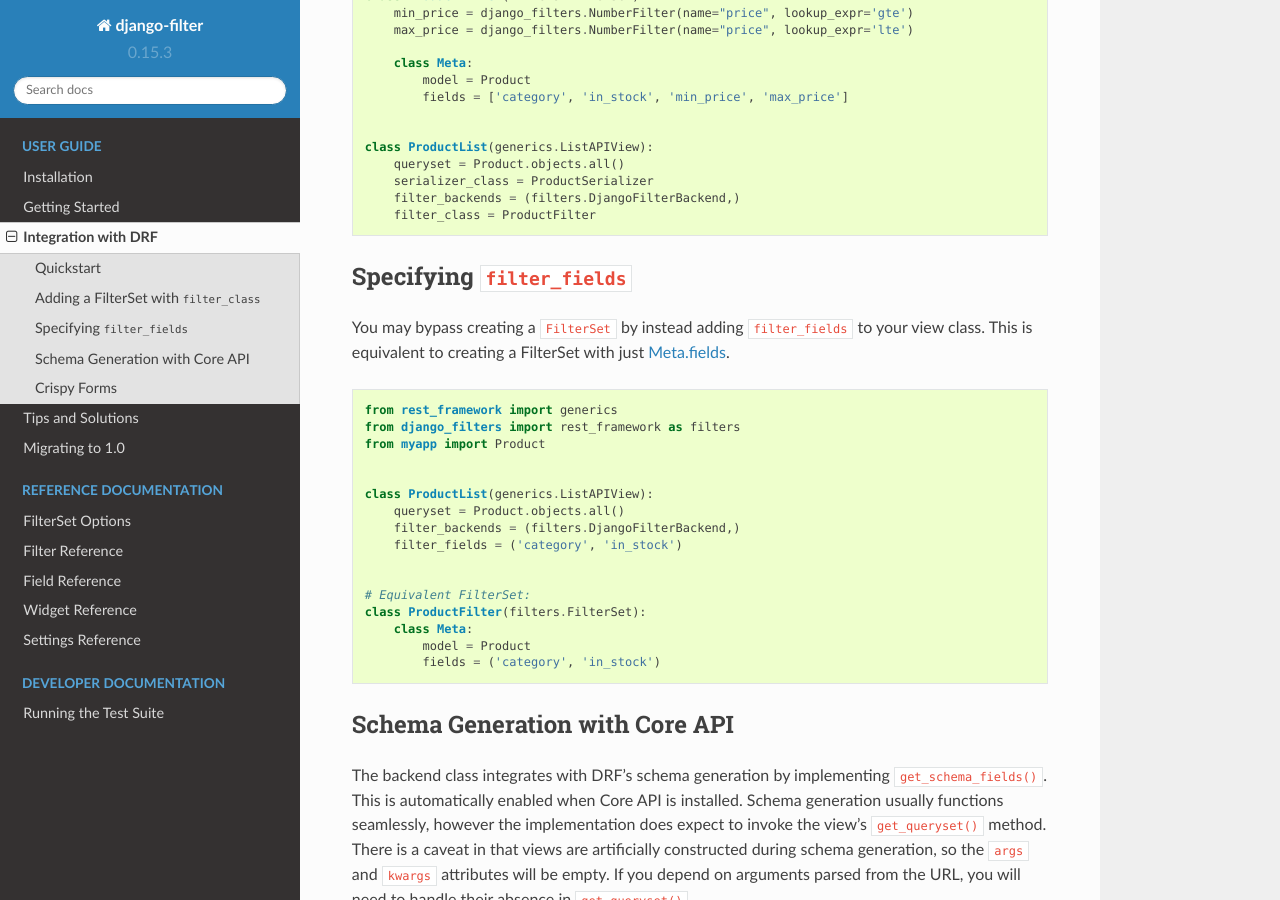
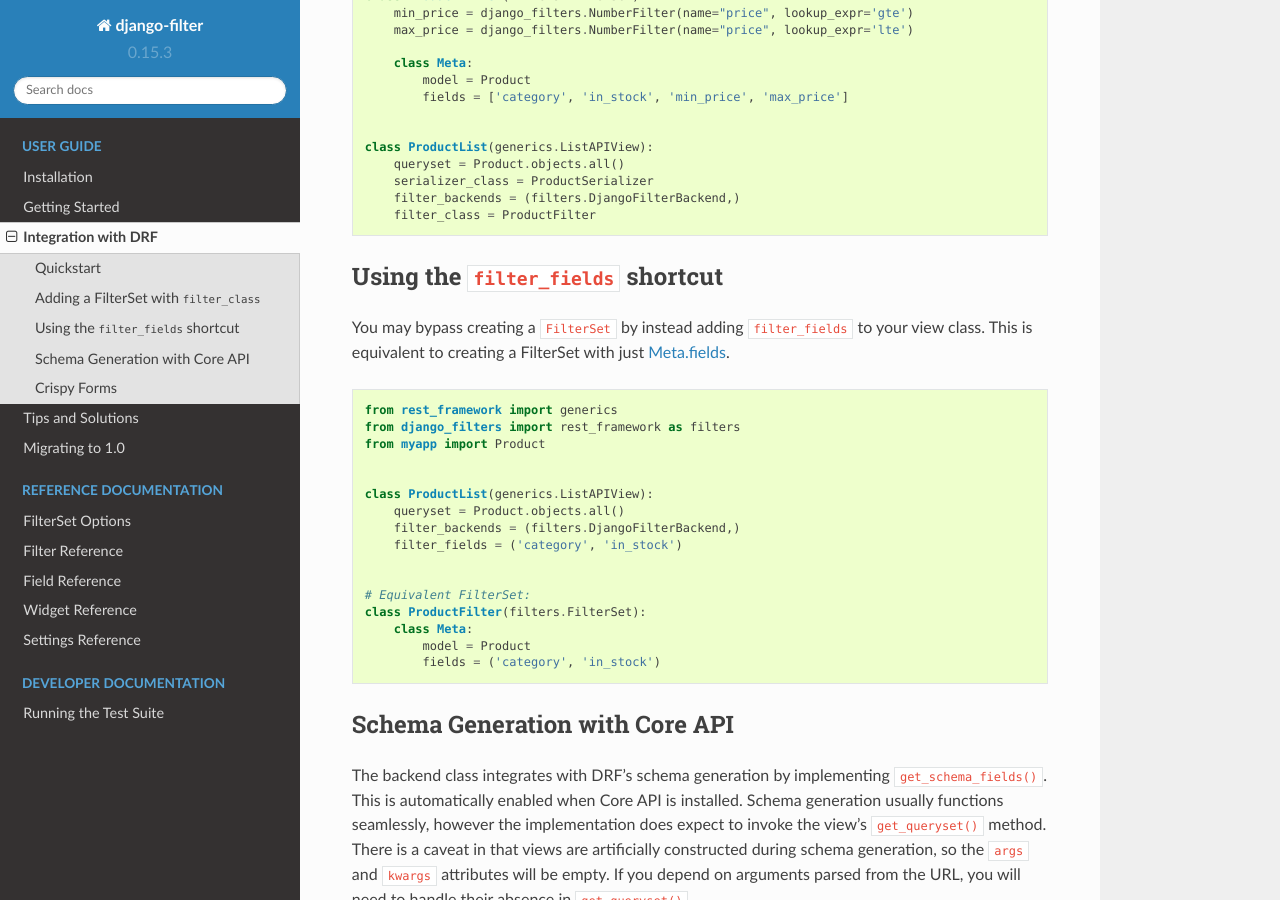
Before and after one commit to carltongibson/django-filter, a Sphinx documentation site: the page built from docs/guide/rest_framework.txt, in a window 1280 px wide and 900 px high, scrolled down 1152 px. Built offline with Sphinx 7.4.7 and the Read the Docs theme 2.0.0, drawn with Linux system fonts in a browser that asks for light colours.

Commit message:
Small fixes - thanks @bartromgens

```diff
--- a/docs/guide/rest_framework.txt
+++ b/docs/guide/rest_framework.txt
@@ -73,8 +73,8 @@ To enable filtering with a ``FilterSet``, add it to the ``filter_class`` paramet
         filter_class = ProductFilter
 
 
-Specifying ``filter_fields``
-----------------------------
+Using the ``filter_fields`` shortcut
+------------------------------------
 
 You may bypass creating a ``FilterSet`` by instead adding ``filter_fields`` to your view class. This is equivalent to creating a FilterSet with just :ref:`Meta.fields <fields>`.
 
--- a/docs/guide/usage.txt
+++ b/docs/guide/usage.txt
@@ -148,7 +148,7 @@ default filters for all the models fields of the same kind using
             models.BooleanField: {
                 'filter_class': django_filters.BooleanFilter,
                 'extra': lambda f: {
-                    'widget': 'forms.CheckboxInput',
+                    'widget': forms.CheckboxInput,
                 },
             },
         }
```
